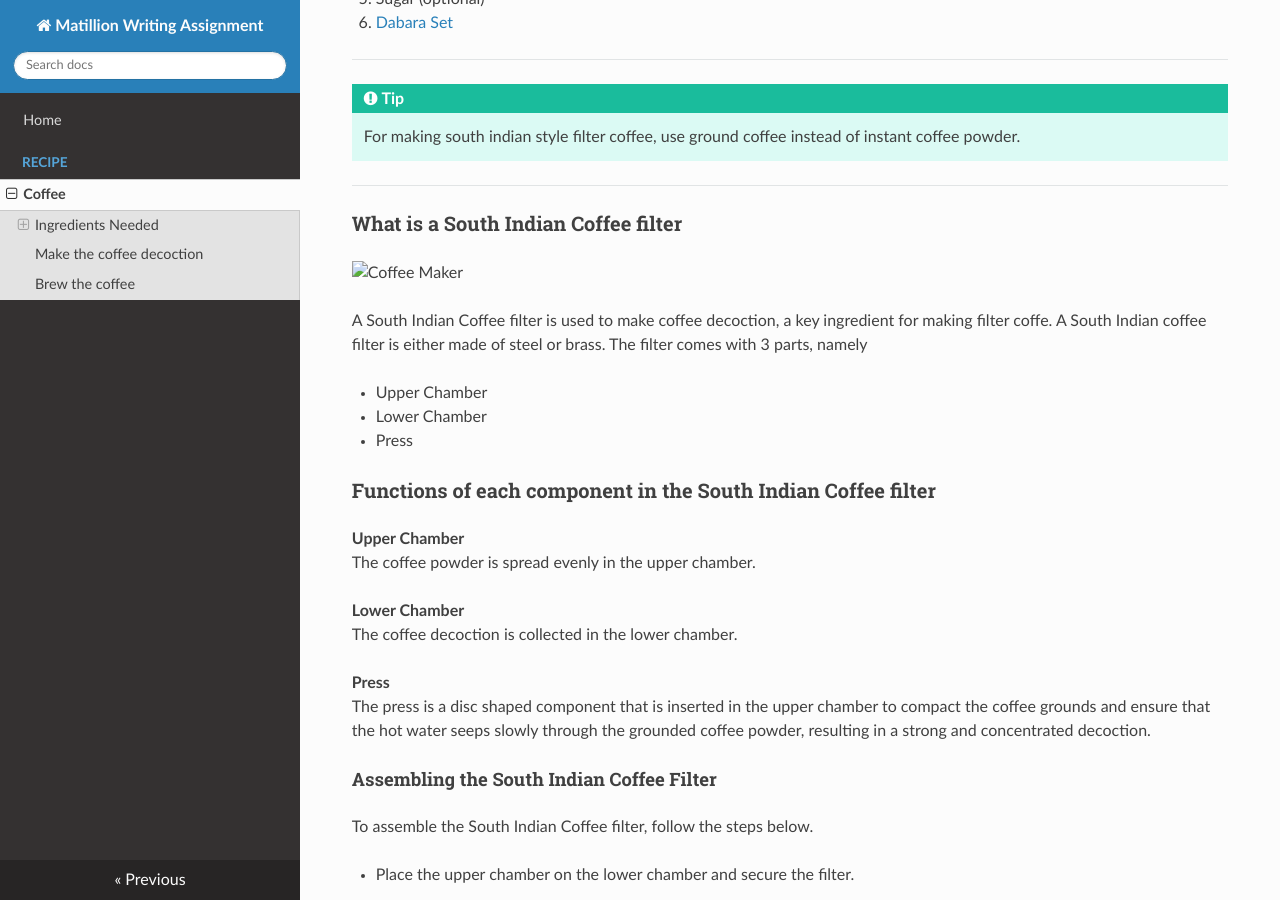
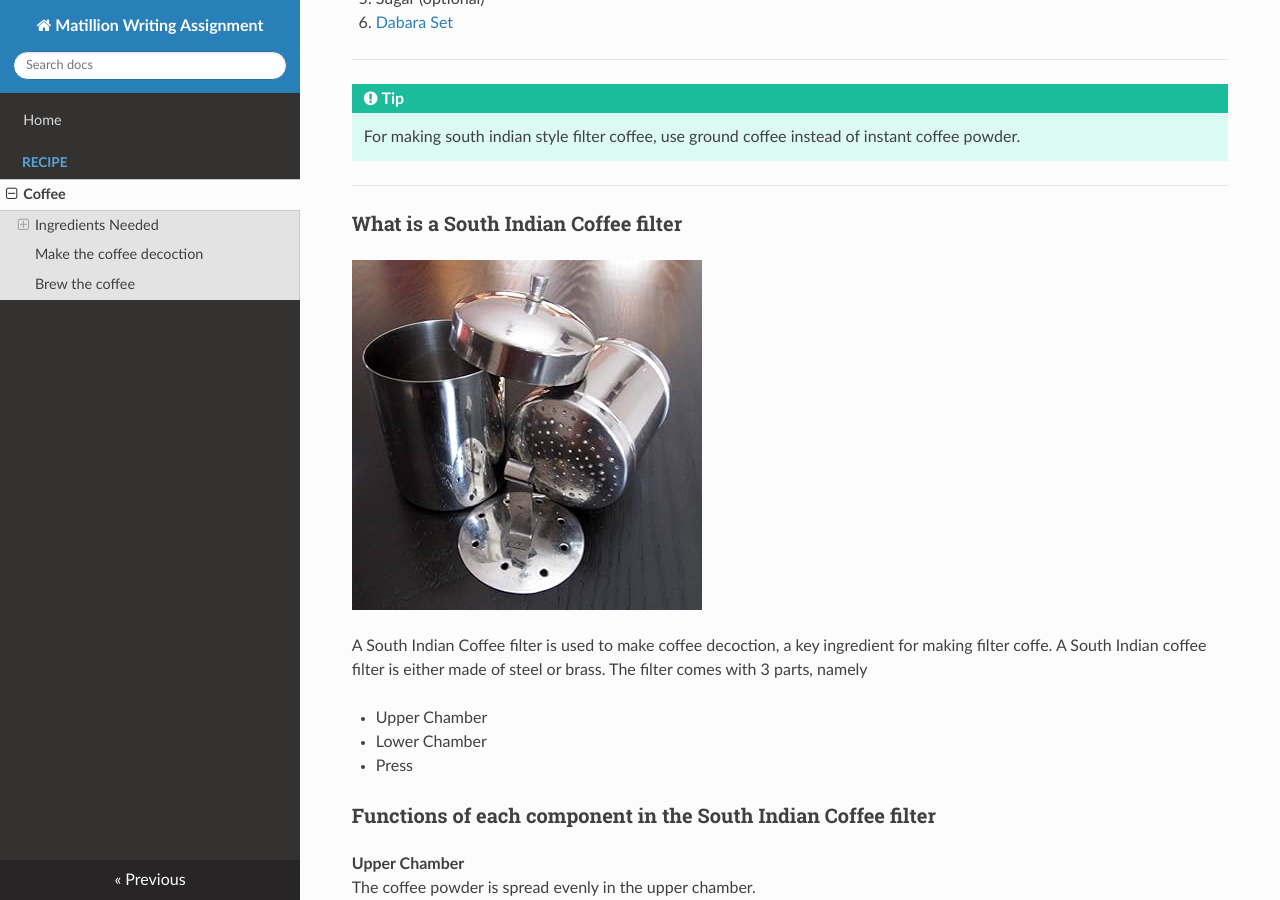
Before and after one commit to nairsharathkumar/MSW, an MkDocs documentation site: the page built from docs/coffee.md, in a window 1280 px wide and 900 px high, scrolled down 446 px. Built offline with MkDocs 1.6.1, drawn with Linux system fonts in a browser that asks for light colours; nearby versions of some CDN libraries.

Commit message:
New path

```diff
--- a/docs/coffee.md
+++ b/docs/coffee.md
@@ -19,7 +19,7 @@ Filter coffee is a hot beverage made by brewing ground coffee powder through a m
 
 ---
 ### What is a South Indian Coffee filter
-![Coffee Maker](docs/images/coffee_maker.jpg)
+![Coffee Maker](/images/coffee_maker.jpg)
 
 A South Indian Coffee filter is used to make coffee decoction, a key ingredient for making filter coffe. A South Indian coffee filter is either made of steel or brass. The filter comes with 3 parts, namely
 
```
